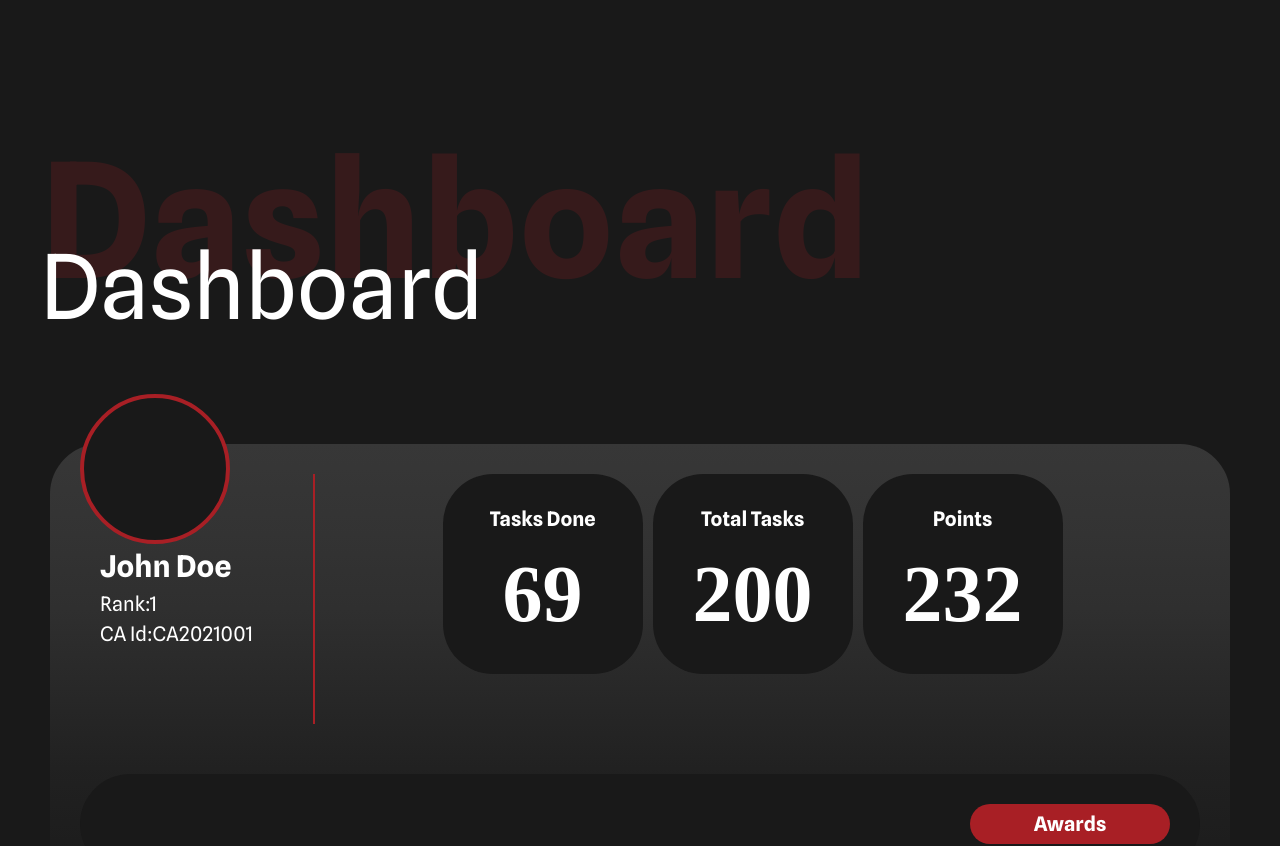
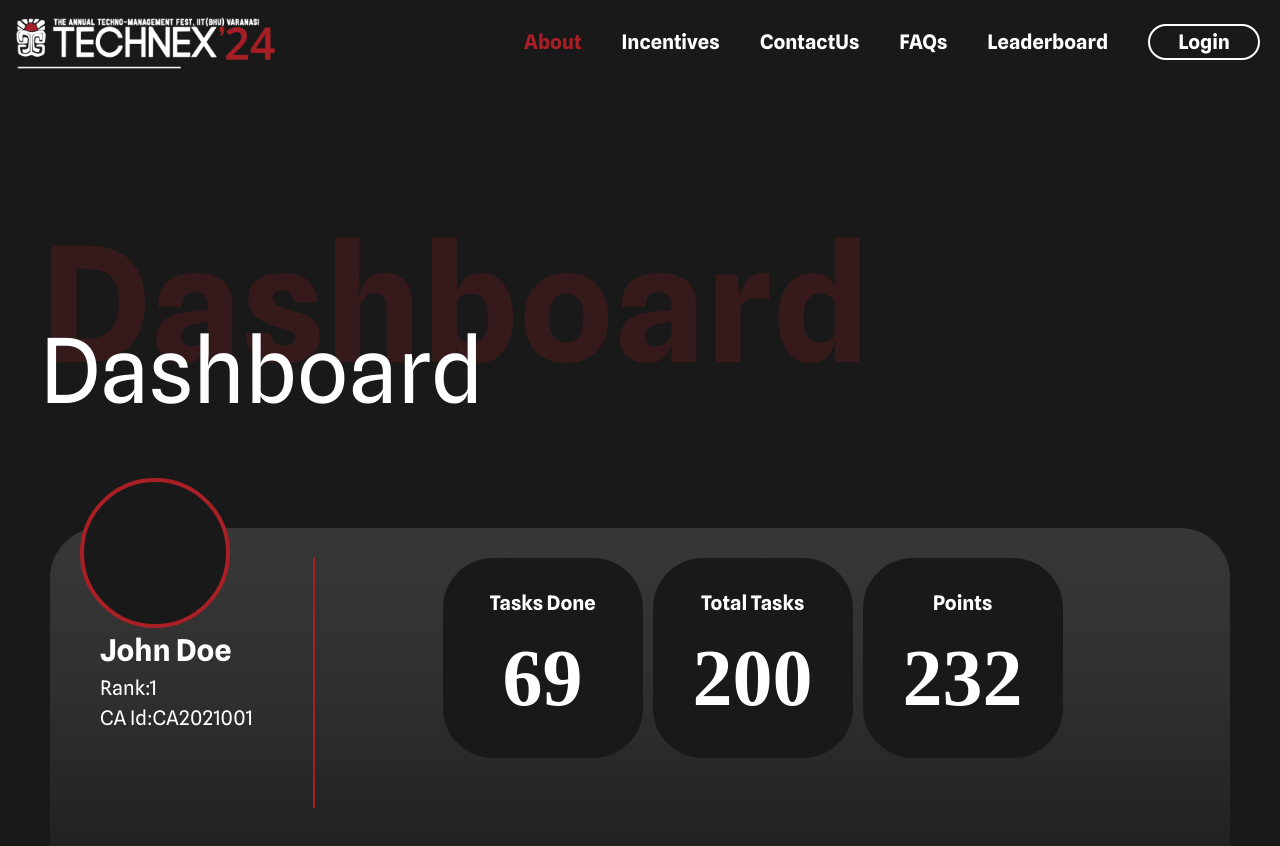
Before and after one commit to technex-iit-bhu/CA_Frontend, a Next.js app: page /dashboardPage in a window 1280 px wide. Shown: the top 846 px of the page. Built offline with nearby package versions, Linux system fonts and the light colour scheme; no server answers; a web font is replaced by a local one.

Commit message:
Added navbar to dashboard

```diff
--- a/src/pages/dashboardPage.tsx
+++ b/src/pages/dashboardPage.tsx
@@ -1,10 +1,12 @@
 import React from 'react';
 import Dashboard from '@/components/dashboard';
 import DashboardTab from '@/components/dashboardTab';
+import Navbar from '../components/navbar';
 
 export default function DashboardPage() {
   return (
     <>
+      <Navbar></Navbar>
       <Dashboard />
       <DashboardTab />
     </>
```
